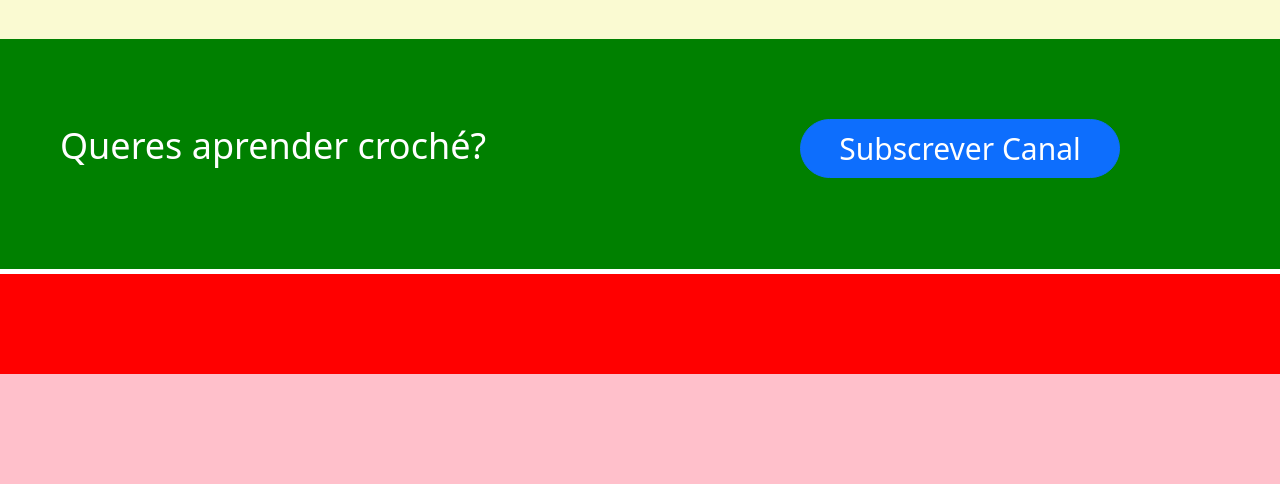
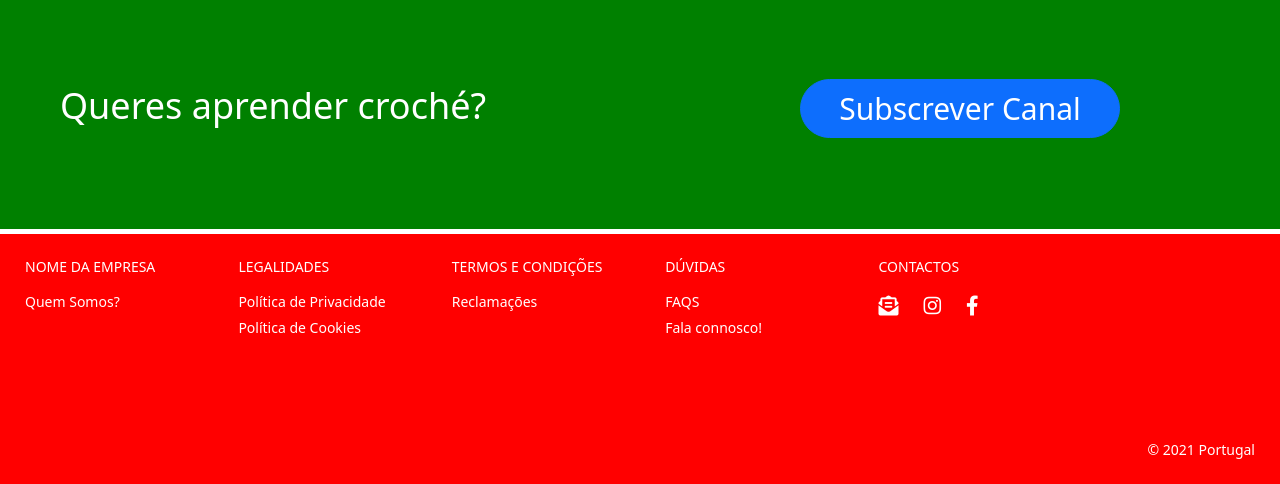
Before and after one commit to mariajardim/Avocro, a PHP site: page / in a window 1280 px wide. Shown: the part 4255-4739 px from the top of the page. Before the commit the page ends 4629 px from the top, so only its background shows below. Run offline with PHP 8.4, Linux system fonts and the light colour scheme.

Commit message:
footer ok

```diff
--- a/css/style.css
+++ b/css/style.css
@@ -51,7 +51,7 @@
     list-style: none;
     margin-top: 10px;
     margin-bottom: 10px;
-    text-align: center;
+    text-align: right;
     font-size: 25px;
     }
 
@@ -131,7 +131,7 @@
         }
 
 #categorias .subcx2 {
-    width: 100%;
+    width: calc(100% - 5px);
     height: 758px;
     float: left;
     background-color:pink;
@@ -217,7 +217,7 @@
 
 #destaques {
         width: 100%;
-        height: 1750px;
+        height: 1710px;
         float: left;
         background-color: lightgoldenrodyellow;
         }
@@ -241,7 +241,7 @@
 
 #destaques .filtros {
     width: 100%;
-    height: 50px;
+    height: 30px;
   /*  background-color: black; */
     }
 
@@ -250,8 +250,8 @@
         padding: 0;
         margin-right: 158px;
         margin-top: 50px;
-        margin-bottom: 50px;
         height: 50px;
+        margin-bottom: 0px;
         }
 
     #destaques .filtros li {
@@ -271,8 +271,8 @@
         margin-left: 158px;
         padding: 0;
         margin-right: 158px;
-        margin-top: 50px;
-        margin-bottom: 50px;
+        margin-top: 40px;
+        margin-bottom: 40px;
         height: 1450px;
     }
 
@@ -380,10 +380,111 @@
             float: right;
             }
 
-
 #footer {
     width: 100%;
-    height: 100px;
+    height: 250px;
     float: left;
     background-color: red;
     }
+
+#footer h3 {
+    color: white;
+    font-size: 14px;
+    text-transform: uppercase;
+    margin-left: 25px;
+    margin-top: 25px;
+    margin-bottom: 15px;
+    }
+
+#footer .parte1 {
+    width: 16.67%;
+   /* background-color: tomato; */
+    float: left;
+    height: 250px;
+    }
+
+    #footer .parte1 li {
+        margin-left: 25px;
+        margin-bottom: 5px;
+        list-style: none;
+        color: white;
+        font-size: 14px;
+        }
+
+#footer .parte2 {
+    width: 16.67%;
+  /*  background-color: orange; */
+    float: left;
+    height: 250px;
+    }
+
+    #footer .parte2 li {
+        margin-left: 25px;
+        margin-bottom: 5px;
+        list-style: none;
+        color: white;
+        font-size: 14px;
+        }
+
+#footer .parte3 {
+    width: 16.67%;
+ /*   background-color: orchid; */
+    float: left;
+    height: 250px;
+    }
+
+    #footer .parte3 li {
+        margin-left: 25px;
+        margin-bottom: 5px;
+        list-style: none;
+        color: white;
+        font-size: 14px;
+        }
+
+#footer .parte4 {
+    width: 16.67%;
+  /*  background-color: black; */
+    float: left;
+    height: 250px;
+    }
+
+    #footer .parte4 li {
+        margin-left: 25px;
+        margin-bottom: 5px;
+        list-style: none;
+        color: white;
+        font-size: 14px;
+        }
+
+#footer .parte5 {
+    width: 16.67%;
+  /*  background-color: blue; */
+    float: left;
+    height: 250px;
+    }
+
+    #footer .parte5 li {
+        margin-left: 25px;
+        margin-bottom: 5px;
+        float: left;
+        list-style: none;
+        color: white;
+        font-size: 20px;
+        }
+
+#footer .parte6 {
+    width: 16.65%;
+ /*   background-color: lightgreen; */
+    float: left;
+    height: 250px;
+    }
+
+    #footer .parte6 p {
+        margin-right: 25px;
+        margin-top: 205px;
+        margin-bottom: 25px;
+        float: right;
+        list-style: none;
+        color: white;
+        font-size: 14px;
+        }
--- a/footer.php
+++ b/footer.php
@@ -0,0 +1,42 @@
+<div class="parte1">
+    <h3>NOME DA EMPRESA </h3>
+    <ul>
+        <li>Quem Somos? </li>
+    </ul>
+</div>
+
+<div class="parte2">
+    <h3>LEGALIDADES </h3>
+    <ul>
+        <li>Política de Privacidade </li>
+        <li>Política de Cookies </li>
+    </ul>
+</div>
+
+<div class="parte3">
+    <h3>Termos e Condições </h3>
+    <ul>
+        <li>Reclamações </li>
+    </ul>
+</div>
+
+<div class="parte4">
+    <h3>DÚVIDAS </h3>
+    <ul>
+        <li>FAQS </li>
+        <li>Fala connosco!</li>
+    </ul>
+</div>
+
+<div class="parte5">
+    <h3>CONTACTOS</h3>
+    <ul>
+        <li><i class="fas fa-envelope-open-text"></i></li>
+        <li><i class="fab fa-instagram"></i></li>
+        <li><i class="fab fa-facebook-f"></i></li>
+    </ul>
+</div>
+
+<div class="parte6">
+    <p>© 2021 Portugal</p>
+</div>
```
